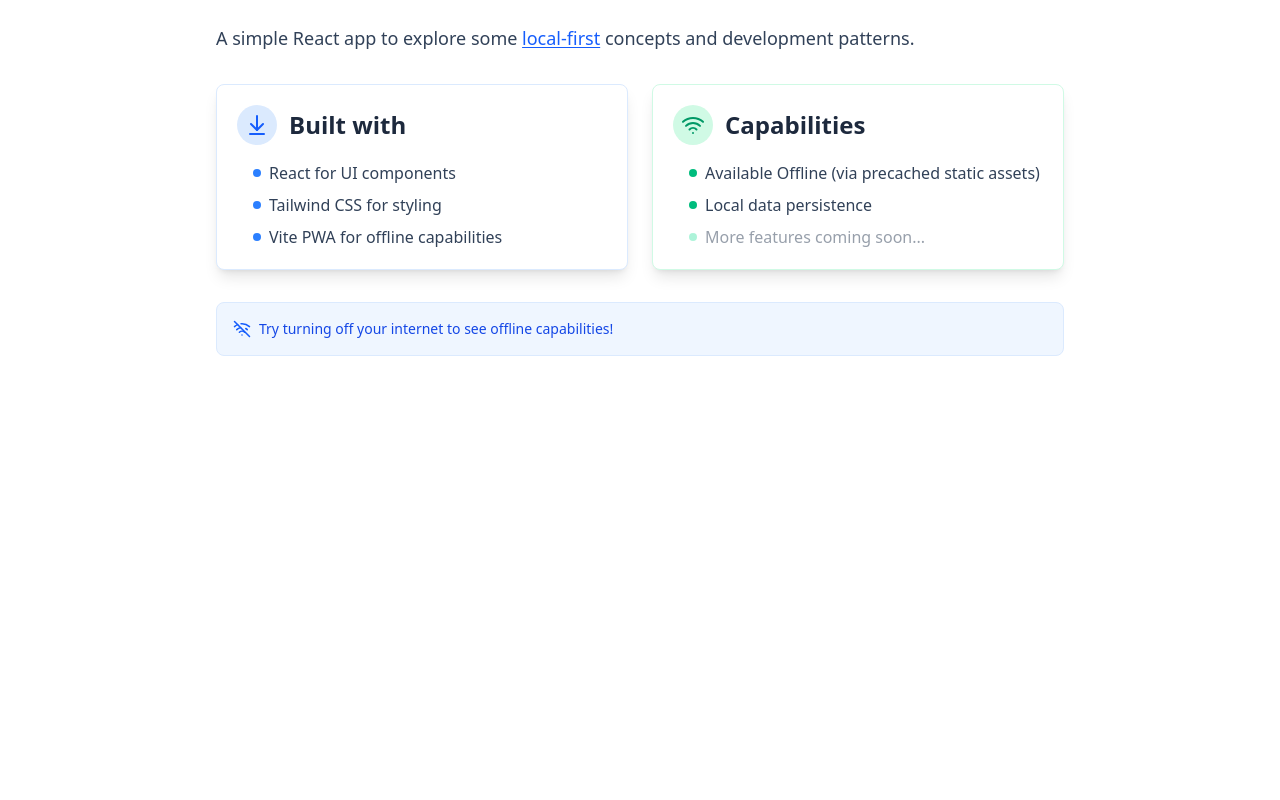
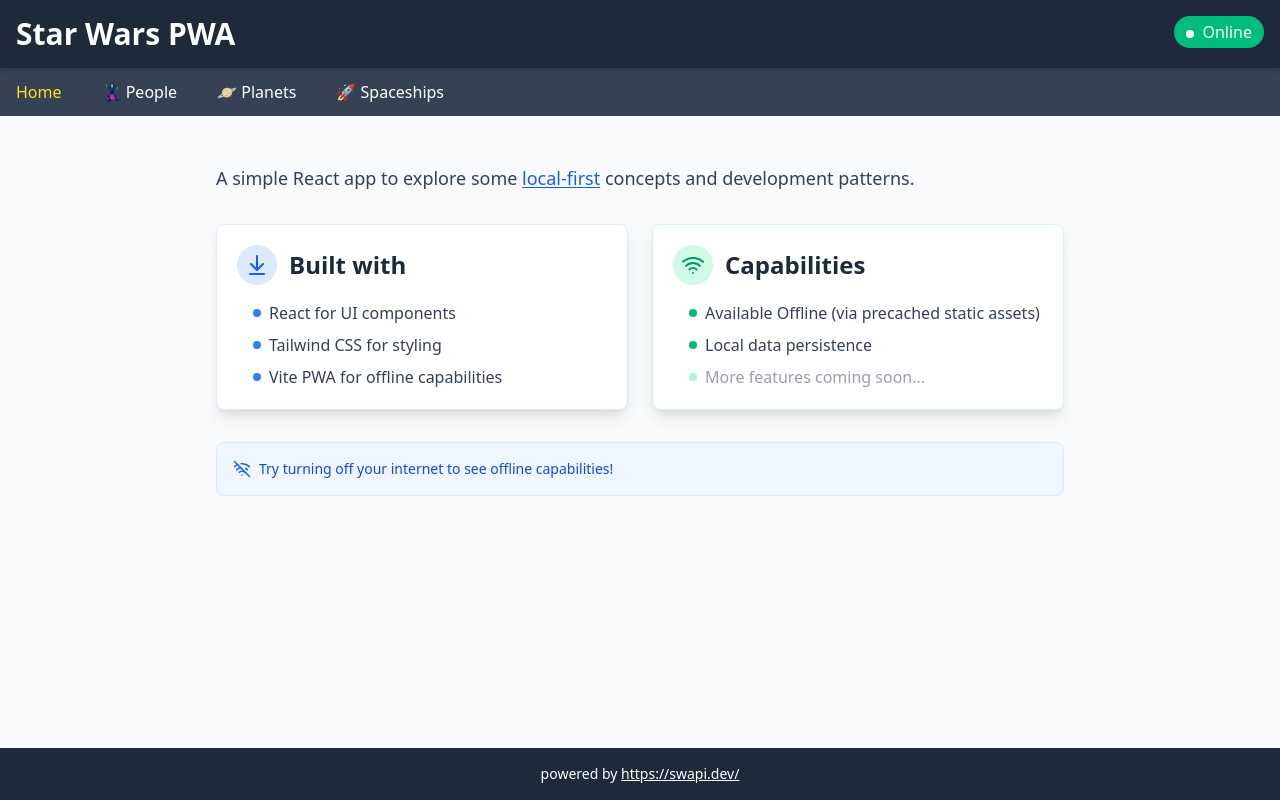
Before and after one commit to dmitkov28/local-first-experiments, a React (Vite) app: page / in a window 1280 px wide. Built offline with nearby package versions, Linux system fonts and the light colour scheme.

Commit message:
feat: add base paths for people, spaceships, and planets

```diff
--- a/src/main.tsx
+++ b/src/main.tsx
@@ -2,19 +2,30 @@
 import { createRoot } from "react-dom/client";
 import { BrowserRouter, Route, Routes } from "react-router";
 import App from "./App.tsx";
+import AppLayout from "./AppLayout.tsx";
 import "./index.css";
 import People from "./People.tsx";
 import Planets from "./Planets.tsx";
+import SearchCharactersContainer from "./SearchCharactersContainer.tsx";
+import SearchPlanetsContainer from "./SearchPlanetsContainer.tsx";
+import SearchSpaceshipsContainer from "./SearchSpaceshipsContainer.tsx";
 import Spaceships from "./Spaceships.tsx";
 
 createRoot(document.getElementById("root")!).render(
   <StrictMode>
     <BrowserRouter>
       <Routes>
-        <Route path="/" element={<App />} />
-        <Route path="/people/:id" element={<People />} />
-        <Route path="/spaceships/:id" element={<Spaceships />} />
-        <Route path="/planets/:id" element={<Planets />} />
+        <Route element={<AppLayout />}>
+          <Route path="/" element={<App />} />
+          <Route path="/people" element={<SearchCharactersContainer />} />
+          <Route path="/people/:id" element={<People />} />
+
+          <Route path="/planets" element={<SearchPlanetsContainer />} />
+          <Route path="/planets/:id" element={<Planets />} />
+
+          <Route path="/spaceships" element={<SearchSpaceshipsContainer />} />
+          <Route path="/spaceships/:id" element={<Spaceships />} />
+        </Route>
       </Routes>
     </BrowserRouter>
   </StrictMode>
```
